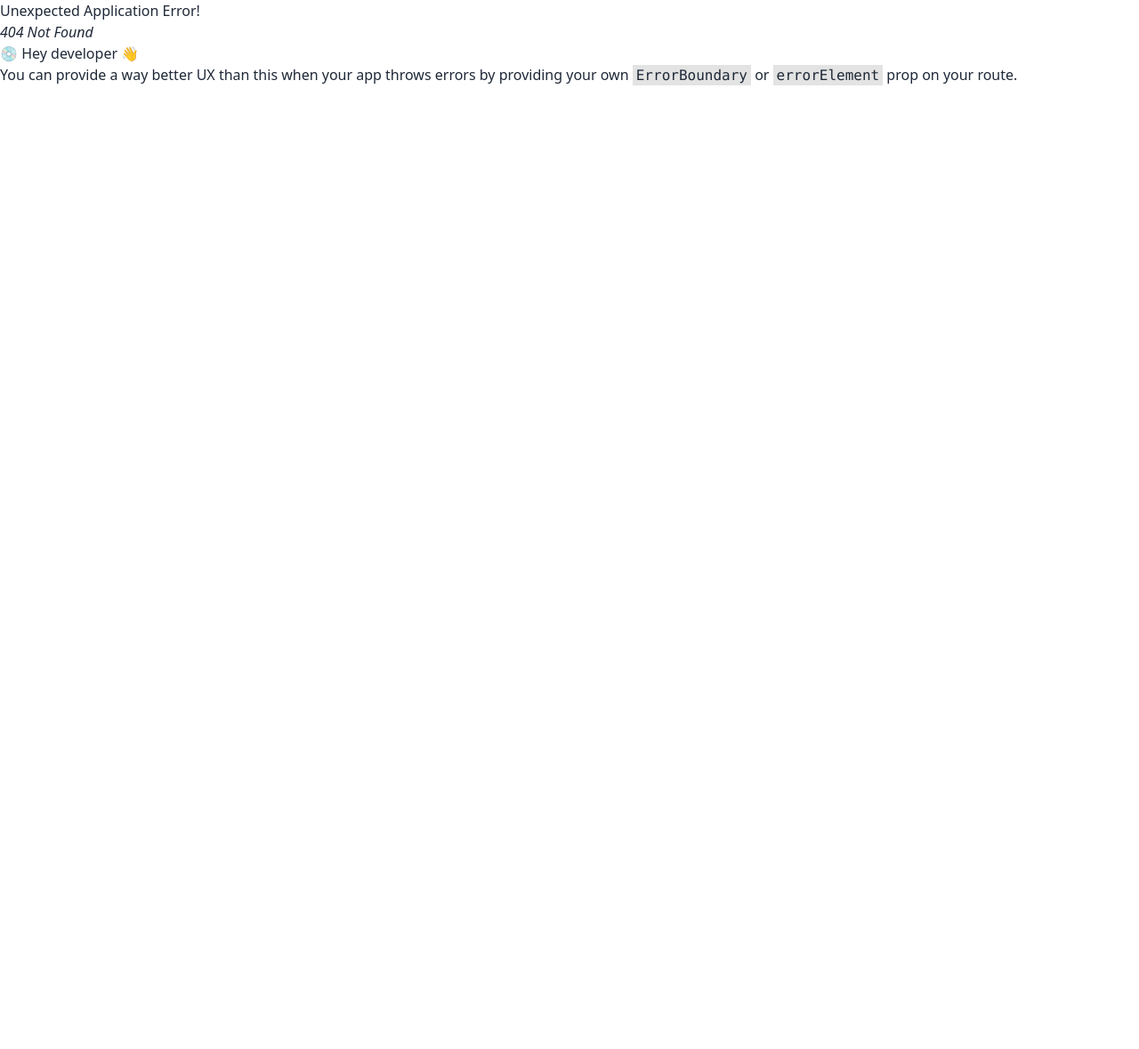
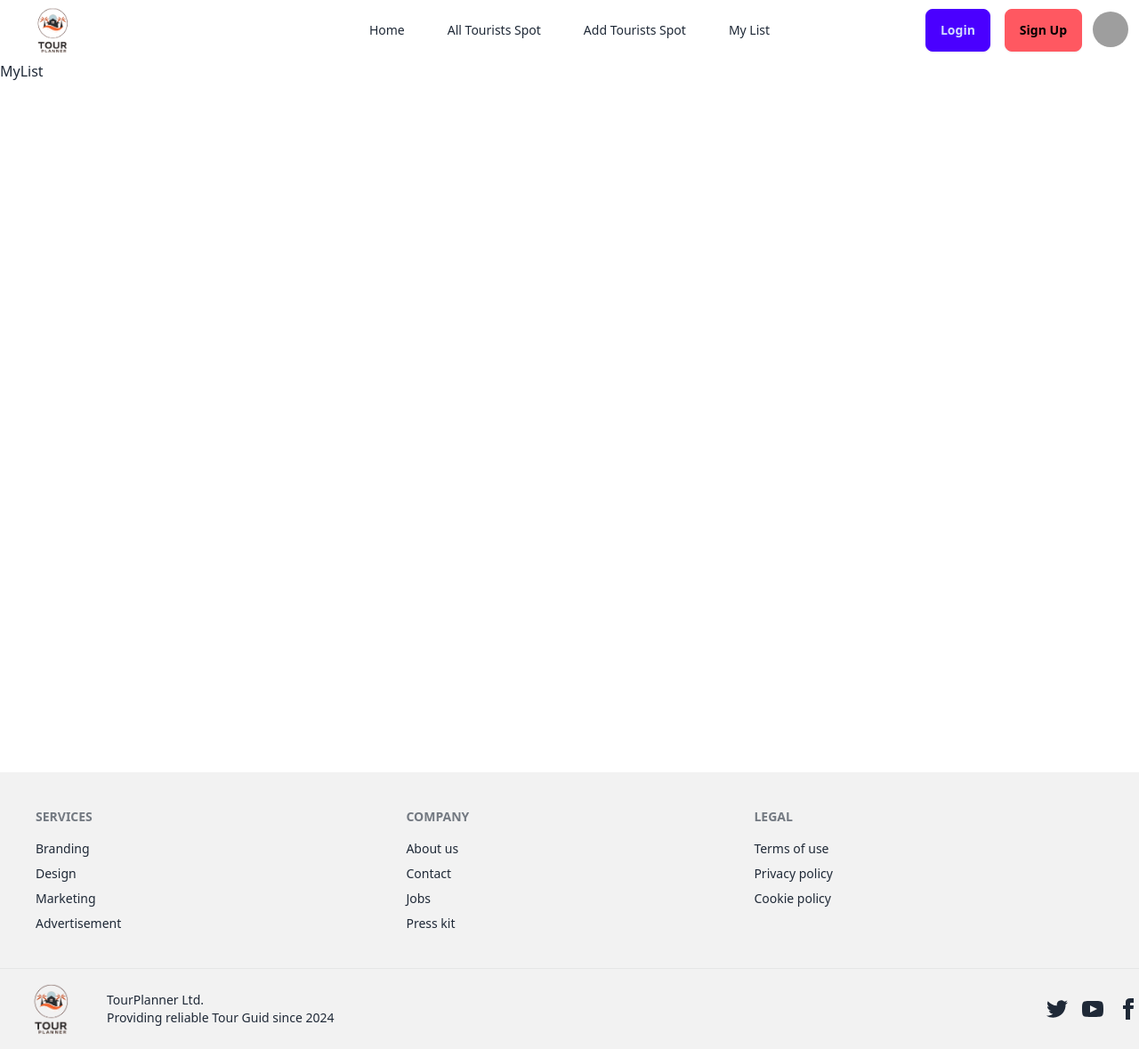
Before and after one commit to jakareya76/tour-planner-frontend, a React (Vite) app: page /my-list in a window 1280 px wide. Before the commit this address had no page. Shown: the whole page at 89% size. Before the commit the page ends 800 px from the top, so only its background shows below. Built offline with nearby package versions, Linux system fonts and the light colour scheme; grey boxes are pictures that could not be loaded.

Commit message:
create navbar footer and all page with routes

```diff
--- a/src/App.jsx
+++ b/src/App.jsx
@@ -6,7 +6,9 @@ const App = () => {
   return (
     <>
       <Navbar />
-      <Outlet />
+      <main className="h-screen">
+        <Outlet />
+      </main>
       <Footer />
     </>
   );
--- a/src/components/Footer.jsx
+++ b/src/components/Footer.jsx
@@ -1,5 +1,76 @@
 const Footer = () => {
-  return <div>Footer</div>;
+  return (
+    <div className="bg-base-200 text-base-content">
+      <footer className="container p-10 mx-auto footer">
+        <nav>
+          <h6 className="footer-title">Services</h6>
+          <a className="link link-hover">Branding</a>
+          <a className="link link-hover">Design</a>
+          <a className="link link-hover">Marketing</a>
+          <a className="link link-hover">Advertisement</a>
+        </nav>
+        <nav>
+          <h6 className="footer-title">Company</h6>
+          <a className="link link-hover">About us</a>
+          <a className="link link-hover">Contact</a>
+          <a className="link link-hover">Jobs</a>
+          <a className="link link-hover">Press kit</a>
+        </nav>
+        <nav>
+          <h6 className="footer-title">Legal</h6>
+          <a className="link link-hover">Terms of use</a>
+          <a className="link link-hover">Privacy policy</a>
+          <a className="link link-hover">Cookie policy</a>
+        </nav>
+      </footer>
+      <footer className="container py-4 mx-auto border-t footer bg-base-200 text-base-content border-base-300">
+        <aside className="items-center grid-flow-col">
+          <img src="/logo.png" alt="logo" className="w-28" />
+          <p>
+            TourPlanner Ltd. <br />
+            Providing reliable Tour Guid since 2024
+          </p>
+        </aside>
+        <nav className="md:place-self-center md:justify-self-end">
+          <div className="grid grid-flow-col gap-4">
+            <a>
+              <svg
+                xmlns="http://www.w3.org/2000/svg"
+                width="24"
+                height="24"
+                viewBox="0 0 24 24"
+                className="fill-current"
+              >
+                <path d="M24 4.557c-.883.392-1.832.656-2.828.775 1.017-.609 1.798-1.574 2.165-2.724-.951.564-2.005.974-3.127 1.195-.897-.957-2.178-1.555-3.594-1.555-3.179 0-5.515 2.966-4.797 6.045-4.091-.205-7.719-2.165-10.148-5.144-1.29 2.213-.669 5.108 1.523 6.574-.806-.026-1.566-.247-2.229-.616-.054 2.281 1.581 4.415 3.949 4.89-.693.188-1.452.232-2.224.084.626 1.956 2.444 3.379 4.6 3.419-2.07 1.623-4.678 2.348-7.29 2.04 2.179 1.397 4.768 2.212 7.548 2.212 9.142 0 14.307-7.721 13.995-14.646.962-.695 1.797-1.562 2.457-2.549z"></path>
+              </svg>
+            </a>
+            <a>
+              <svg
+                xmlns="http://www.w3.org/2000/svg"
+                width="24"
+                height="24"
+                viewBox="0 0 24 24"
+                className="fill-current"
+              >
+                <path d="M19.615 3.184c-3.604-.246-11.631-.245-15.23 0-3.897.266-4.356 2.62-4.385 8.816.029 6.185.484 8.549 4.385 8.816 3.6.245 11.626.246 15.23 0 3.897-.266 4.356-2.62 4.385-8.816-.029-6.185-.484-8.549-4.385-8.816zm-10.615 12.816v-8l8 3.993-8 4.007z"></path>
+              </svg>
+            </a>
+            <a>
+              <svg
+                xmlns="http://www.w3.org/2000/svg"
+                width="24"
+                height="24"
+                viewBox="0 0 24 24"
+                className="fill-current"
+              >
+                <path d="M9 8h-3v4h3v12h5v-12h3.642l.358-4h-4v-1.667c0-.955.192-1.333 1.115-1.333h2.885v-5h-3.808c-3.596 0-5.192 1.583-5.192 4.615v3.385z"></path>
+              </svg>
+            </a>
+          </div>
+        </nav>
+      </footer>
+    </div>
+  );
 };
 
 export default Footer;
--- a/src/components/Navbar.jsx
+++ b/src/components/Navbar.jsx
@@ -1,5 +1,101 @@
+import { Link } from "react-router-dom";
+
 const Navbar = () => {
-  return <div>Navbar</div>;
+  return (
+    <div className="container mx-auto navbar">
+      <div className="navbar-start">
+        <div className="dropdown">
+          <div tabIndex={0} role="button" className="btn btn-ghost lg:hidden">
+            <svg
+              xmlns="http://www.w3.org/2000/svg"
+              className="w-5 h-5"
+              fill="none"
+              viewBox="0 0 24 24"
+              stroke="currentColor"
+            >
+              <path
+                strokeLinecap="round"
+                strokeLinejoin="round"
+                strokeWidth="2"
+                d="M4 6h16M4 12h8m-8 6h16"
+              />
+            </svg>
+          </div>
+          <ul
+            tabIndex={0}
+            className="menu menu-sm dropdown-content mt-3 z-[1] p-2 shadow bg-base-100 rounded-box w-52"
+          >
+            <li>
+              <Link to="/">Home</Link>
+            </li>
+            <li>
+              <Link to="/all-tourists-spot">All Tourists Spot</Link>
+            </li>
+            <li>
+              <Link to="/add-tourists-spot">Add Tourists Spot</Link>
+            </li>
+            <li>
+              <Link to="/my-list">My List</Link>
+            </li>
+          </ul>
+        </div>
+        <img src="/logo.png" alt="logo" className="w-[100px]" />
+      </div>
+      <div className="hidden navbar-center lg:flex">
+        <ul className="px-1 space-x-4 menu menu-horizontal">
+          <li>
+            <Link to="/">Home</Link>
+          </li>
+          <li>
+            <Link to="/all-tourists-spot">All Tourists Spot</Link>
+          </li>
+          <li>
+            <Link to="/add-tourists-spot">Add Tourists Spot</Link>
+          </li>
+          <li>
+            <Link to="/my-list">My List</Link>
+          </li>
+        </ul>
+      </div>
+      <div className="navbar-end">
+        <Link to="/login" className="mx-2 btn btn-primary">
+          Login
+        </Link>
+        <Link to="/sign-up" className="mx-2 btn btn-error">
+          Sign Up
+        </Link>
+
+        <div className="dropdown dropdown-end">
+          <div
+            tabIndex={0}
+            role="button"
+            className="btn btn-ghost btn-circle avatar"
+          >
+            <div className="w-10 rounded-full">
+              <img
+                alt="Tailwind CSS Navbar component"
+                src="https://daisyui.com/images/stock/photo-1534528741775-53994a69daeb.jpg"
+              />
+            </div>
+          </div>
+          <ul
+            tabIndex={0}
+            className="mt-3 z-[1] p-2 shadow menu menu-sm dropdown-content bg-base-100 rounded-box w-52"
+          >
+            <li>
+              <a>Profile</a>
+            </li>
+            <li>
+              <a>Settings</a>
+            </li>
+            <li>
+              <a>Logout</a>
+            </li>
+          </ul>
+        </div>
+      </div>
+    </div>
+  );
 };
 
 export default Navbar;
--- a/src/main.jsx
+++ b/src/main.jsx
@@ -7,15 +7,32 @@ import { createBrowserRouter, RouterProvider } from "react-router-dom";
 import Home from "./pages/Home.jsx";
 import SignUp from "./pages/SignUp.jsx";
 import Login from "./pages/Login.jsx";
+import ErrorPage from "./pages/ErrorPage.jsx";
+import AllTouristsSpot from "./pages/AllTouristsSpot.jsx";
+import AddTouristsSpot from "./pages/AddTouristsSpot.jsx";
+import MyList from "./pages/MyList.jsx";
 
 const routes = createBrowserRouter([
   {
     path: "/",
     element: <App />,
+    errorElement: <ErrorPage />,
     children: [
       {
         path: "/",
         element: <Home />,
+      },
+      {
+        path: "/all-tourists-spot",
+        element: <AllTouristsSpot />,
+      },
+      {
+        path: "/add-tourists-spot",
+        element: <AddTouristsSpot />,
+      },
+      {
+        path: "/my-list",
+        element: <MyList />,
       },
       {
         path: "/sign-up",
--- /dev/null
+++ b/src/pages/AddTouristsSpot.jsx
@@ -0,0 +1,5 @@
+const AddTouristsSpot = () => {
+  return <div>AddTouristsSpot</div>;
+};
+
+export default AddTouristsSpot;
--- /dev/null
+++ b/src/pages/AllTouristsSpot.jsx
@@ -0,0 +1,5 @@
+const AllTouristsSpot = () => {
+  return <div>AllTouristsSpot</div>;
+};
+
+export default AllTouristsSpot;
--- /dev/null
+++ b/src/pages/ErrorPage.jsx
@@ -0,0 +1,19 @@
+import { Link } from "react-router-dom";
+
+const ErrorPage = () => {
+  return (
+    <div className="flex items-center justify-center w-full h-screen">
+      <div className="flex flex-col items-center justify-center gap-4">
+        <h1 className="text-3xl font-bold">404 Page Not Found!</h1>
+        <Link
+          to="/"
+          className="px-8 text-lg text-center text-white btn btn-error"
+        >
+          Go Back
+        </Link>
+      </div>
+    </div>
+  );
+};
+
+export default ErrorPage;
--- /dev/null
+++ b/src/pages/MyList.jsx
@@ -0,0 +1,5 @@
+const MyList = () => {
+  return <div>MyList</div>;
+};
+
+export default MyList;
--- a/tailwind.config.js
+++ b/tailwind.config.js
@@ -5,4 +5,7 @@ export default {
     extend: {},
   },
   plugins: [require("daisyui")],
+  daisyui: {
+    themes: ["light", "dark"],
+  },
 };
```
